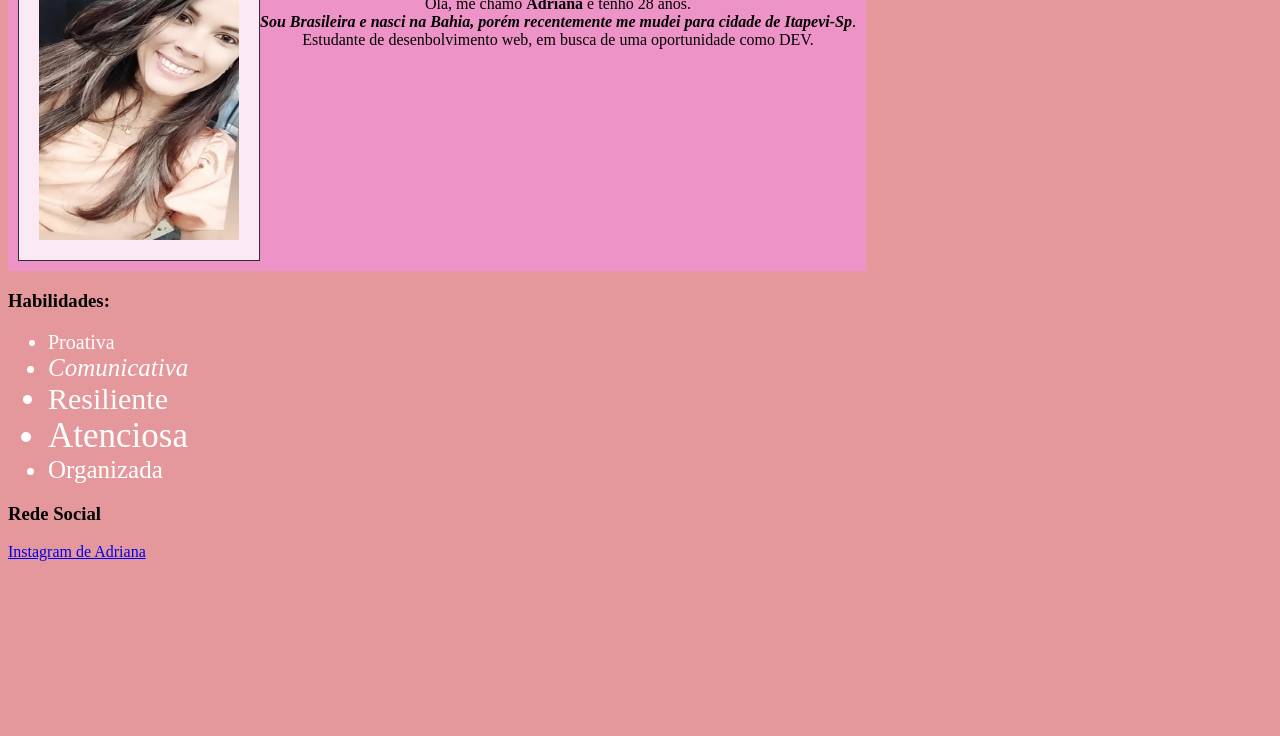
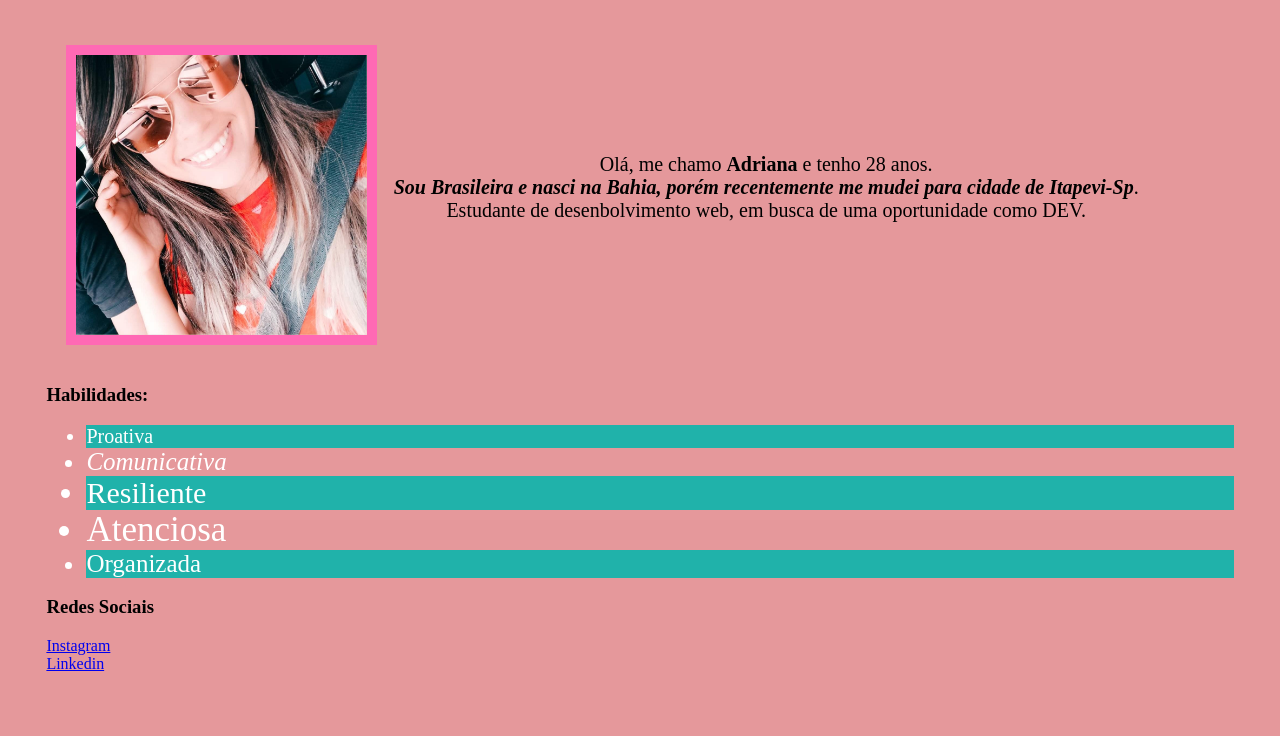
Before and after one commit to Adri92b/Adri92b.github.io, a plain HTML site: page index.html in a window 1280 px wide. Shown: the part 303-1039 px from the top of the page. Before the commit the page ends 880 px from the top, so only its background shows below. Drawn offline with Linux system fonts and the light colour scheme.

Commit message:
Conclui exercicio de posicionamento

```diff
--- a/index.html
+++ b/index.html
@@ -14,7 +14,7 @@
   <h4>Índice</h4>
   <nav>
     <ul>
-      <li><a href="#minha-foto">Foto</a></li>
+      <li><a href="#texto1">Foto</a></li>
       <li><a href="#texto2">Descrição</a></li>
       <li><a href="#texto3">Habilidades</a></li>
       <li><a href="#texto4">Rede Social</a></li>
@@ -22,30 +22,24 @@
   </nav>
   </p>
 
-  <h1 class="meu-nome">Adriana Barreto</h1>
 
-  <div class="container">
 
-    <br>
-    <div class="imagem-conteudo">
-      <img src="fotos.img/adrianafoto.jpeg" alt="Foto de Adriana" width="200px" id="minha-foto">
-    </div>
+  <div>
 
-    <div class="grid-descricao">
-      <h2>
-        <strong class="descrição"><a class="texto2">Descrição</a></strong>
-      </h2>
-      <p>Olá, me chamo <strong>Adriana</strong> e tenho 28 anos.<br><i class="ondemoro">Sou Brasileira e nasci na Bahia,
+      <h1 class="meu-nome">Adriana Barreto</h1>
+
+    <div class="conteudo-imagem">
+      <img src="/fotos.img/783738e3-1d32-4072-a977-f08a04887867.jpeg" alt="Foto de Adriana" id="texto1">
+
+      <p class="descrição"><a name="texto2">Olá, me chamo <strong>Adriana</strong> e tenho 28 anos.<br><i class="ondemoro">Sou Brasileira e nasci na Bahia,
           porém recentemente me mudei para cidade de Itapevi-Sp</i>.<br> Estudante de desenbolvimento web,
-        em busca de uma oportunidade como DEV.
-      </p>
-
+        em busca de uma oportunidade como DEV.</p>
     </div>
 
   </div>
 
   <p>
-    <h3><strong class="habilidades"><a class="texto3">Habilidades:</a></strong></h3>
+    <h3><strong class="habilidades"><a name="texto3">Habilidades:</a></strong></h3>
     <ul class="ul">
       <li class="proatividade">Proativa</li>
       <li class="comunicar"><em>Comunicativa</em></li>
@@ -56,8 +50,11 @@
     </p>
 
   <p>
-  <h3><a name="texto4">Rede Social</h3>
-  <a href="https://instagram.com/adri.barretto?igshid=zan466sdhg9v" target="_blank">Instagram de Adriana</a>
+  <h3><a name="texto4">Redes Sociais</h3>
+  <a href="https://instagram.com/adri.barretto?igshid=zan466sdhg9v" target="_blank">Instagram</a>
+  <br>
+  <a href="www.linkedin.com/in/adriana-barreto-190692" target="_blank">Linkedin</a>
+
   </p>
 
 </body>
--- a/style.css
+++ b/style.css
@@ -1,32 +1,8 @@
-.container {
-  display: inline-grid;
-  grid-template-columns: auto auto auto;
-  grid-template-rows: 2fr;
-  background-color: #ee93c8;
-  padding: 10px;
-}
-.grid-descricao {
-  border: none;
-  text-align: center;
-}
-.descrição {
-  text-align: center;
-  font-family: Impact, Haettenschweiler, "Arial Narrow Bold", sans-serif;
-}
-.habilidades {
-  border: none;
-}
 
-.imagem-conteudo {
-  background-color: rgba(255, 255, 255, 0.8);
-  border: 1px solid rgba(0, 0, 0, 0.8);
-  padding: 20px;
-  font-size: 30px;
-  text-align: center;
-}
 .meu-nome {
   text-align: center;
-  font-family: initial;
+  font-family: fantasy;
+  font-size: 60px;
 }
 .ondemoro {
   font-weight: 800;
@@ -53,8 +29,28 @@
 }
 body {
   background-color: #e5989b;
+  padding: 3%;
 }
-#minha-foto {
+#texto1 {
   float: left;
-  height: 300px;
+  height: 280px;
+  padding: 10px;
+  background-color: hotpink;
 }
+.conteudo-imagem {
+    padding: 20px;
+    font-size: 30px;
+    text-align: center;
+    height: 300px;
+    position: relative;
+  }
+  .descrição {
+    position: absolute;
+    font-size: 20px;
+    top: 108px;
+    right: 8%;
+    float: left;
+  }
+  ul li:nth-child(odd){
+    background-color: lightseagreen;
+  }
```
Also changed, not shown: fotos.img/783738e3-1d32-4072-a977-f08a04887867.jpeg (added).
